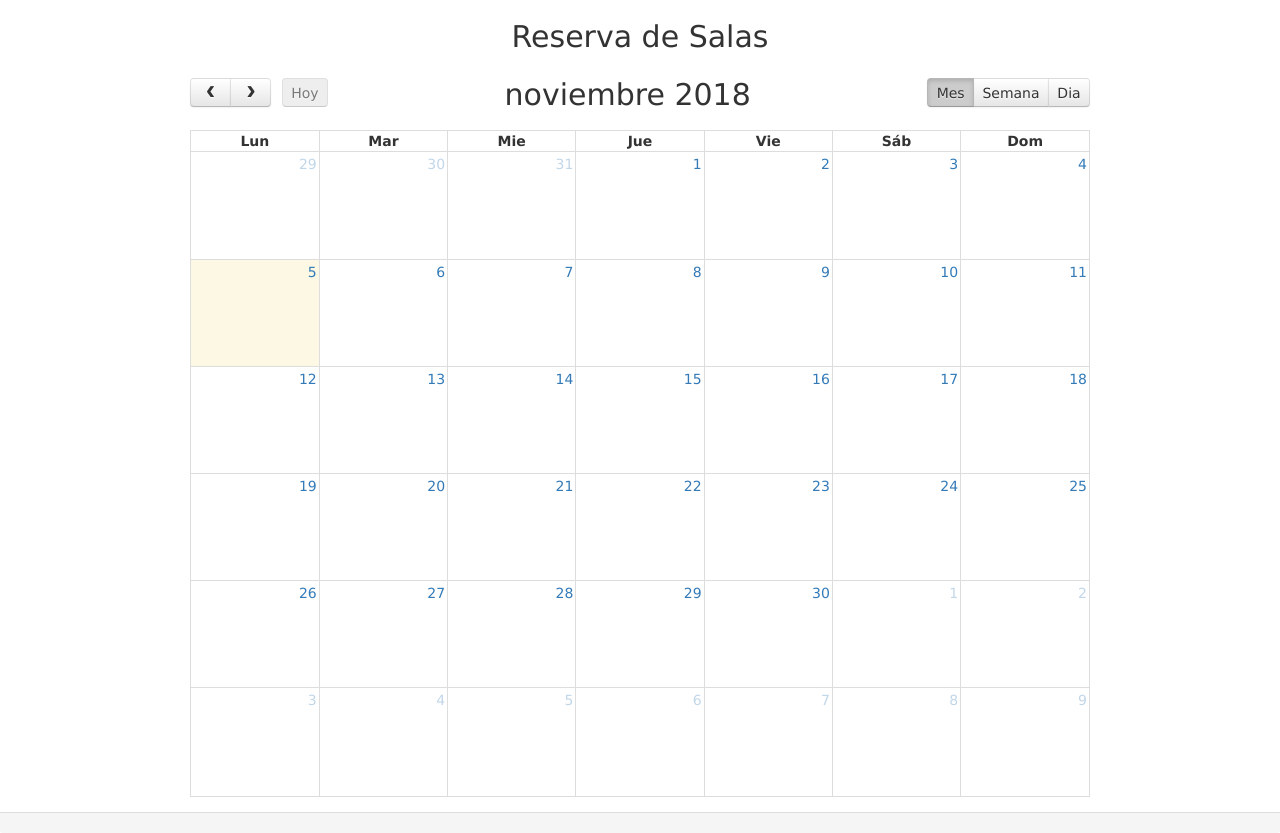
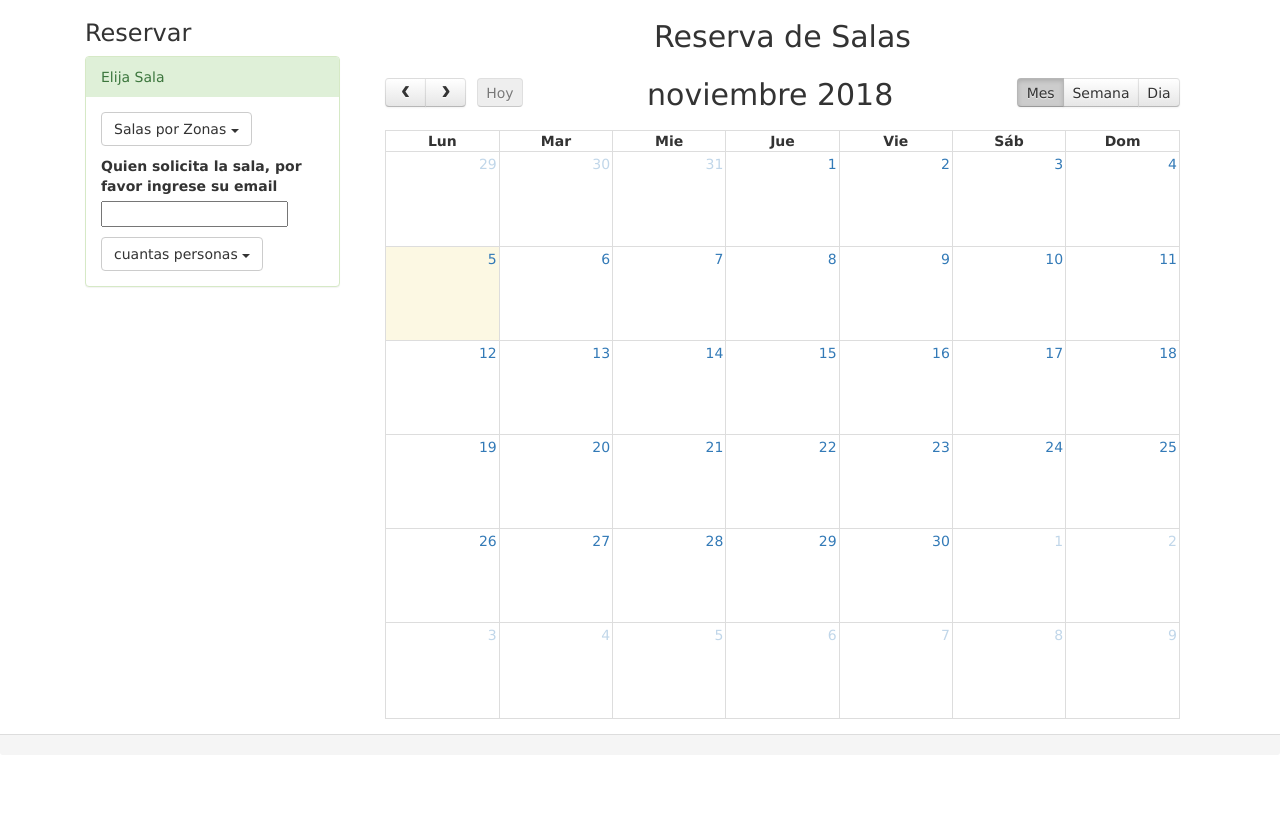
Before and after one commit to practica-profesional/reserva-sala, a PHP site: page /calendario/index.php in a window 1280 px wide. After the commit the page ends 735 px from the top, so only its background shows below. Run offline with PHP 8.4, Linux system fonts and the light colour scheme; data comes from the database, SQL or seed files in the repository; lists and menus that the app fills with data are empty.

Commit message:
menu lateral

```diff
--- a/calendario/index.php
+++ b/calendario/index.php
@@ -82,6 +82,53 @@ body {
 
 
 <div class="container">
+
+	<div class="col-md-3 ">
+		<h3>Reservar</h3>
+
+		<div class="panel-group panel-border">
+		  <div class="panel panel-success">
+				<div class="panel-heading">Elija Sala</div>
+		    <div class="panel-body">
+
+
+					<div class="dropdown">
+				    <button class="btn btn-default dropdown-toggle" type="button" data-toggle="dropdown">Salas por Zonas
+				    <span class="caret"></span></button>
+				    <ul class="dropdown-menu">
+				      <li class="dropdown-header">Zona Niza</li>
+				      <li><a href="#">Sala Reuniones</a></li>
+				      <li><a href="#">Sala videconferencia</a></li>
+				      <li><a href="#">Sla 3</a></li>
+				      <li class="divider"></li>
+				      <li class="dropdown-header">Zona Deheza</li>
+				      <li><a href="#">Sala Unica</a></li>
+				    </ul>
+				  </div>
+					<p></p>
+					<div class="text">
+						<label for="quien">Quien solicita la sala, por favor ingrese su email</label>
+						<input type="text" name="quie" value="">
+					</div>
+					<p></p>
+
+					<div class="dropdown">
+						<button class="btn btn-default dropdown-toggle" type="button" data-toggle="dropdown">cuantas personas
+						<span class="caret"></span></button>
+						<ul class="dropdown-menu">
+							<li><a href="#">1 -5</a></li>
+							<li><a href="#">5 - 20</a></li>
+							<li><a href="#">mas de 20</a></li>
+						</ul>
+					</div>
+
+				</div>
+		  </div>
+
+		</div>
+	</div>
+
+	<div class="col-md-9">
 		<div class="row">
 	    <div class="col-md-12 text-center">
 	      <h2>Reserva de Salas</h2>
@@ -132,6 +179,9 @@ body {
 					</div>
 	  </div>
 	</div>
+
+</div>
+
 <div class="panel-footer">
   <div class="container">
 
--- a/index.php
+++ b/index.php
@@ -1,3 +1,4 @@
 <?php
-header('Location: ./login/login.html');
+//header('Location: ./login/login.html');
+header('Location: ./calendario/index.php');
 ?>
```
Also changed, not shown: .htaccess (added). Lines whose indentation alone changed are shown as unchanged.
